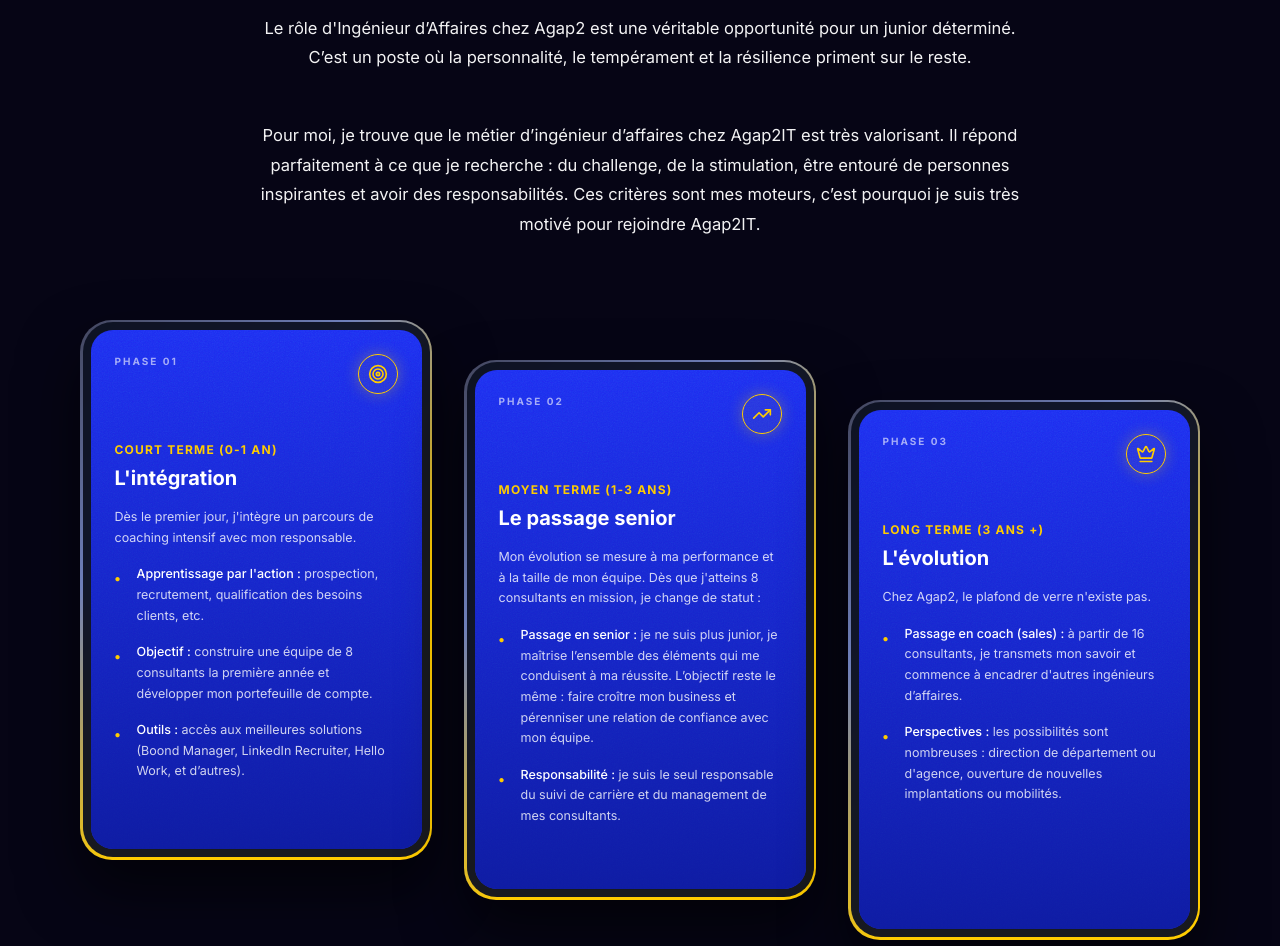
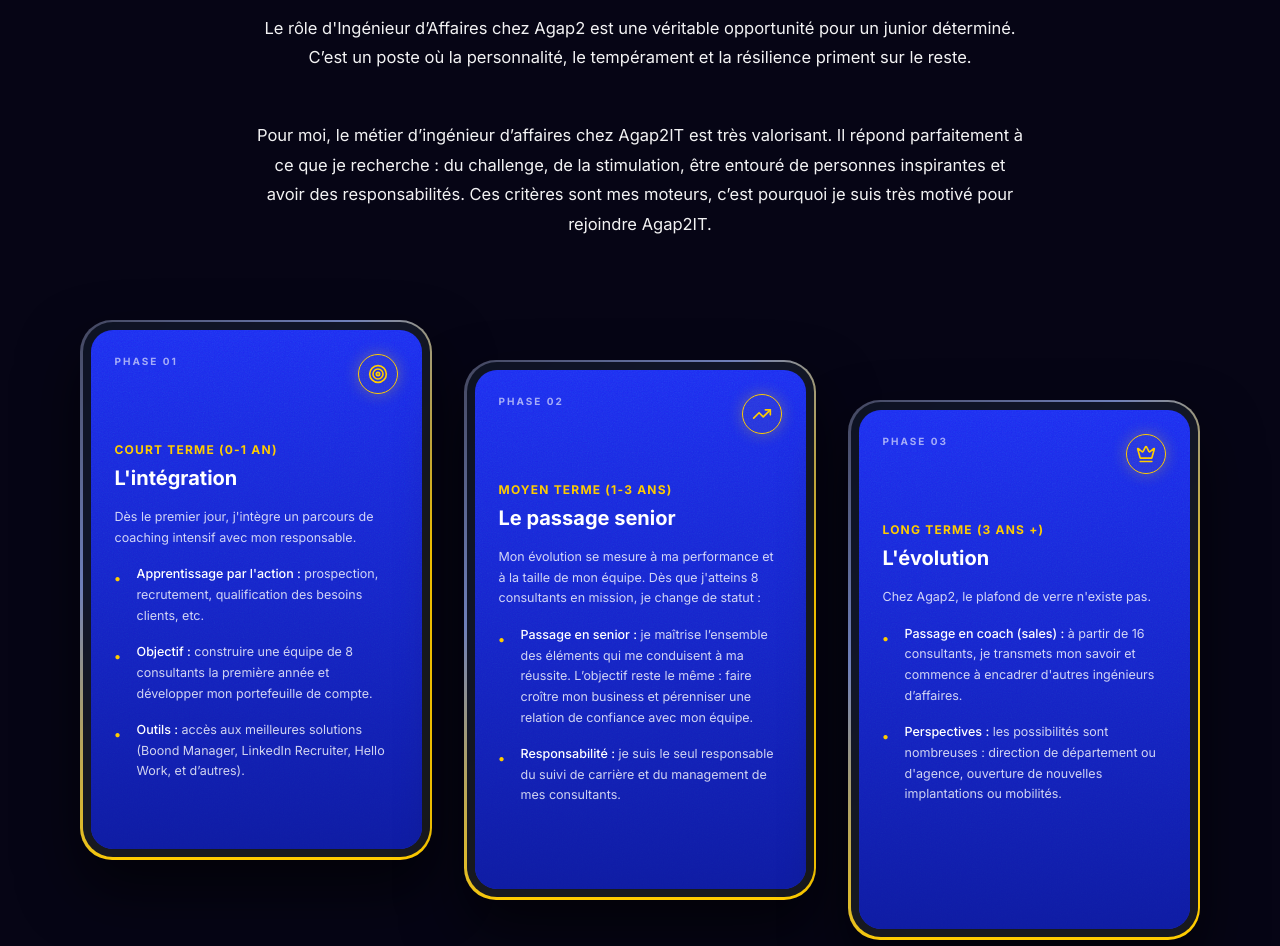
Before and after one commit to Yepa33/AGAP2IT, a Next.js app: page / in a window 1280 px wide. Shown: the part 4320-5266 px from the top of the page. Built offline with nearby package versions, Linux system fonts and the light colour scheme.

Commit message:
Mise à jour des textes dans TeamSection

```diff
--- a/src/components/sections/TeamSection.tsx
+++ b/src/components/sections/TeamSection.tsx
@@ -119,7 +119,7 @@
 
           <div className="flex flex-col items-center">
             <p className="text-white text-[16.5px] leading-[1.8] font-sans opacity-95 max-w-3xl">
-              Pour moi, je trouve que le métier d’ingénieur d’affaires chez Agap2IT est très valorisant.
+              Pour moi, le métier d’ingénieur d’affaires chez Agap2IT est très valorisant.
               Il répond parfaitement à ce que je recherche : du challenge, de la stimulation, être entouré
               de personnes inspirantes et avoir des responsabilités. Ces critères sont mes moteurs,
               c’est pourquoi je suis très motivé pour rejoindre Agap2IT.
@@ -219,7 +219,7 @@
                         <ul className="list-none space-y-4 text-white/80 text-[12.5px] leading-[1.65] font-sans">
                           <li className="flex items-start gap-4">
                             <span className="text-[#ffcc00] mt-[0.6em] text-[10px] flex-shrink-0">●</span>
-                            <span><span className="text-white font-medium">Passage en senior :</span> je ne suis plus junior, je maîtrise l’ensemble des éléments qui me conduisent à ma réussite. L’objectif reste le même : faire croître mon business et pérenniser une relation de confiance avec mon équipe.</span>
+                            <span><span className="text-white font-medium">Passage en senior :</span> je maîtrise l’ensemble des éléments qui me conduisent à ma réussite. L’objectif reste le même : faire croître mon business et pérenniser une relation de confiance avec mon équipe.</span>
                           </li>
                           <li className="flex items-start gap-4">
                             <span className="text-[#ffcc00] mt-[0.6em] text-[10px] flex-shrink-0">●</span>
```
